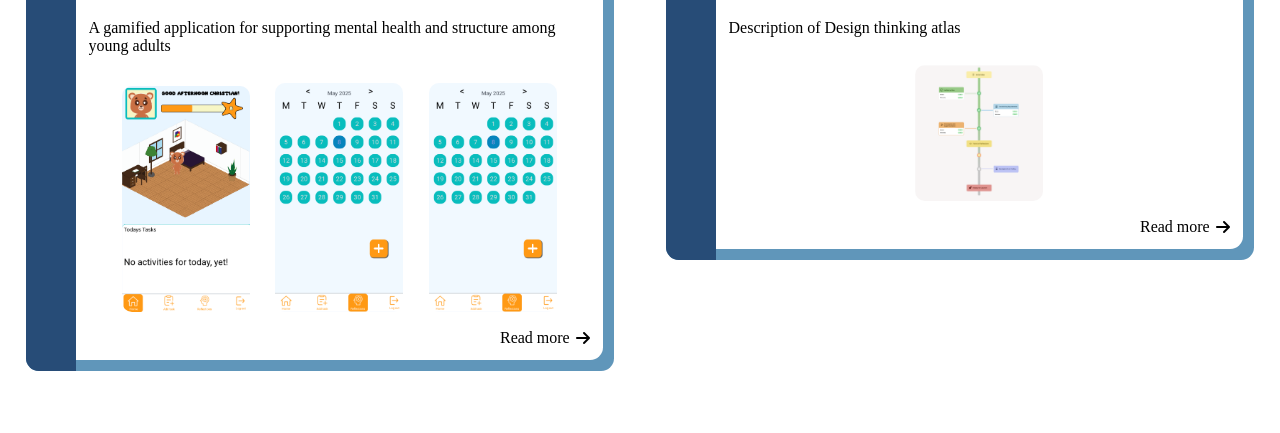
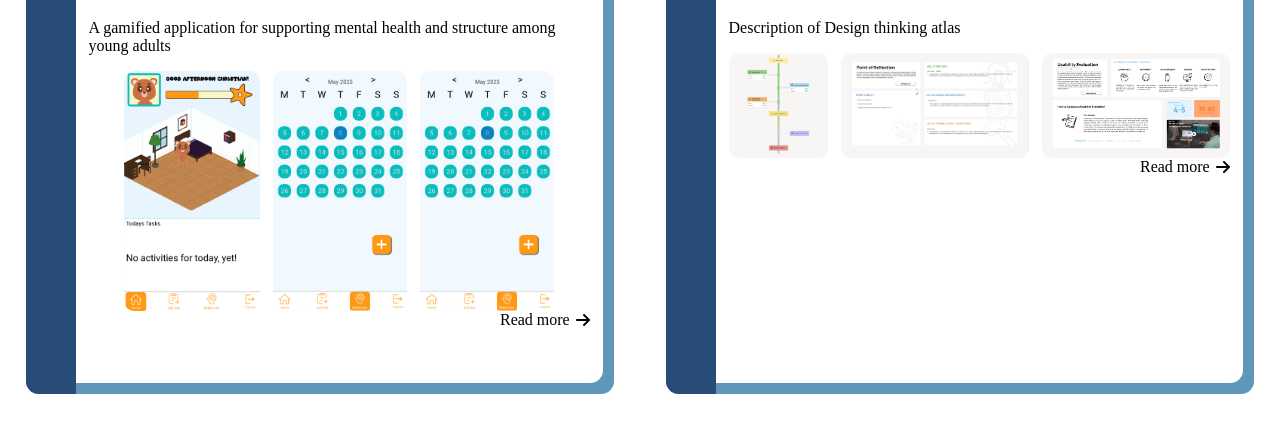
Before and after one commit to damm-maiken/portfolio, a plain HTML site: page projects.html in a window 1280 px wide. Shown: the part 233-666 px from the top of the page. Drawn offline with Linux system fonts and the light colour scheme.

Commit message:
Added pictures and styled the way they are showed

```diff
--- a/javascript.js
+++ b/javascript.js
@@ -97,7 +97,7 @@ const contentProjectData = [
         title: "Design thinking atlas",
         description: "Description of Design thinking atlas",
         imagesStyle: "side-by-side",
-        images: ["Images/DTAtlas/DT_frontpage.png"],
+        images: ["Images/DTAtlas/DT_frontpage.png", "Images/DTAtlas/DT_PoR.png", "Images/DTAtlas/DT_Method.png"],
         details: "This is a longer description of the DT",
         technology: "<strong>Technology</strong> <br/>" ,
         myRole: "As a part of the project I was responsible for the design and development of the application, including creating wireframes, mockups, and implementing the front-end using Godot. I also contributed to user testing and feedback analysis.",
@@ -189,8 +189,7 @@ function createProjectData(projectData, containerName){
                     // Create a div for the images
                     const contentContainer = document.createElement("div");
                     contentContainer.className = 'image-container';
-                        contentContainer.innerHTML = `
-                            <div">${imagesList}</div>`;
+                        contentContainer.innerHTML = imagesList;
                     rightSide.appendChild(contentContainer);
 
                     //Create container for icon and text
--- a/style.css
+++ b/style.css
@@ -32,7 +32,7 @@ body{
     width: 50%;
     background-color: #6096BA;
     border-radius: 1vw;
-    height: fit-content;
+    height: 60vh;
     display: flex;
 
 }
@@ -62,13 +62,19 @@ body{
     width: 100%;
     display: flex;
     justify-content: center;
+    flex-wrap: nowrap;
+    overflow: hidden;
+    gap: 1vw;
 }
 
 .image-container img{
-    width: 10vw;
+    flex: 0 1 auto;
+    min-width: 0;
     height: auto;
+    max-width: 100%;
+    max-height: 30vh;
     border-radius: 10px;
-    margin: 1vw;
+    object-fit: contain;
 }
 
 .readMore-container{
```
Also changed, not shown: Images/DTAtlas/DT_Method.png (added), Images/DTAtlas/DT_PoR.png (added).
